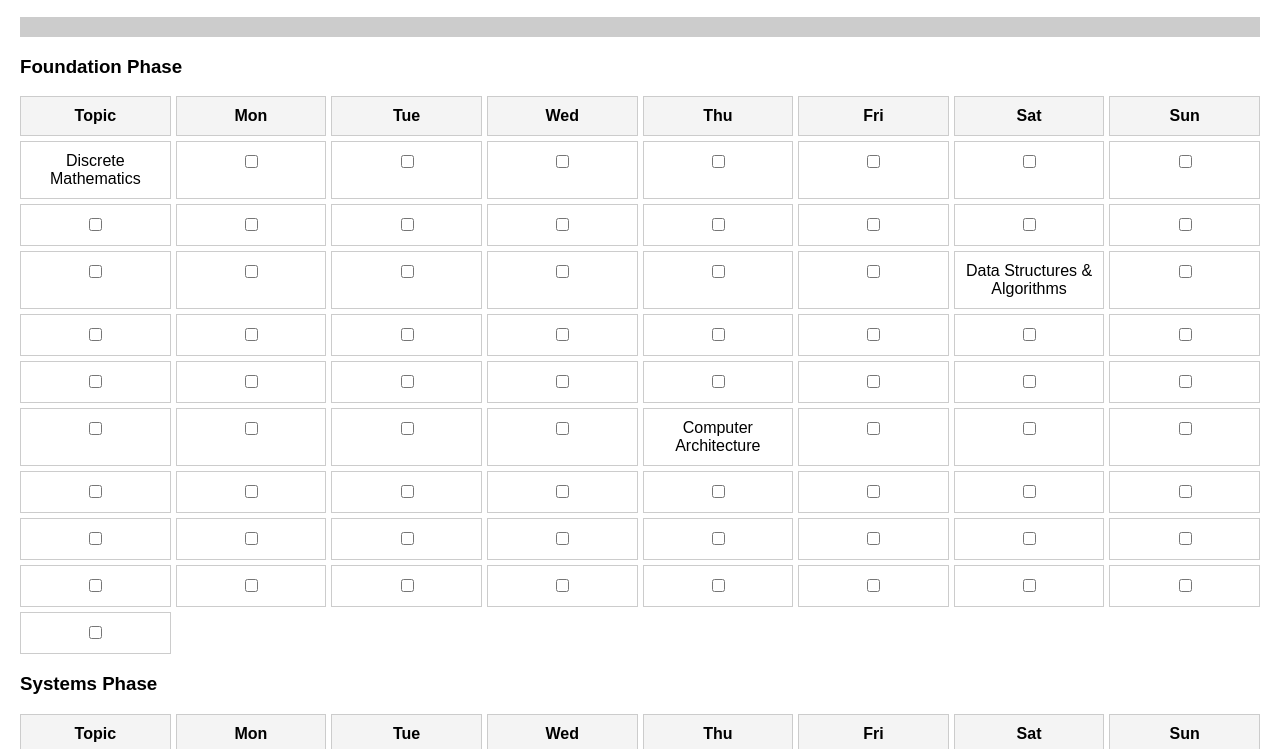
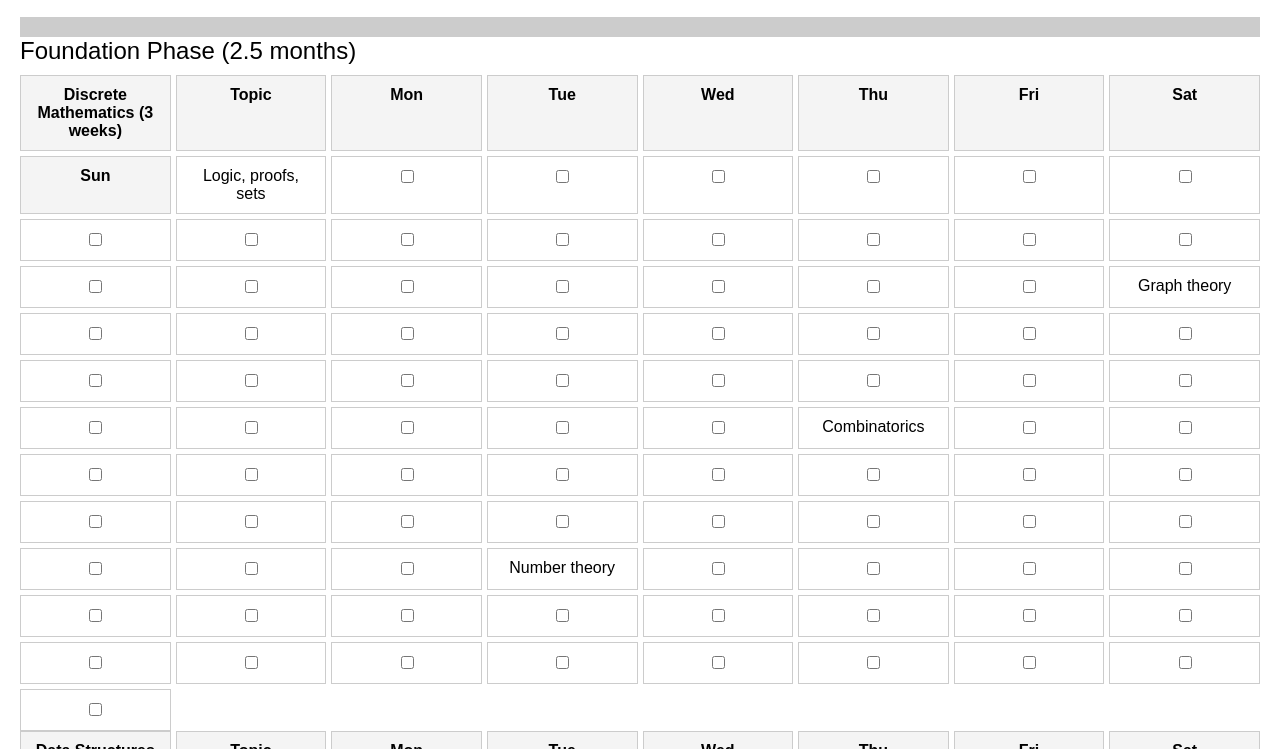
Before and after one commit to squirelboy360/cs, a plain HTML site: page index.html in a window 1280 px wide. Shown: the part 51-800 px from the top of the page. Drawn offline with Linux system fonts and the light colour scheme.

Commit message:
Update index.html

```diff
--- a/index.html
+++ b/index.html
@@ -6,6 +6,8 @@
     <title>CS Study Progress Tracker</title>
     <style>
         body { font-family: Arial, sans-serif; margin: 20px; }
+        .phase { margin-bottom: 30px; }
+        .phase-title { font-size: 1.5em; margin-bottom: 10px; }
         .calendar { display: grid; grid-template-columns: repeat(8, 1fr); gap: 5px; text-align: center; }
         .day, .header { padding: 10px; border: 1px solid #ccc; }
         .header { font-weight: bold; background: #f4f4f4; }
@@ -27,26 +29,26 @@
             const progressBar = document.getElementById("progress");
 
             const curriculum = [
-                { phase: "Foundation Phase", weeks: 10, topics: [
-                    { name: "Discrete Mathematics", weeks: 3 },
-                    { name: "Data Structures & Algorithms", weeks: 3 },
-                    { name: "Computer Architecture", weeks: 4 }
-                ]},
-                { phase: "Systems Phase", weeks: 10, topics: [
-                    { name: "Operating Systems", weeks: 3 },
-                    { name: "Computer Networks", weeks: 3 },
-                    { name: "Database Systems", weeks: 4 }
-                ]},
-                { phase: "Theory Phase", weeks: 8, topics: [
-                    { name: "Theory of Computation", weeks: 4 },
-                    { name: "Compiler Design", weeks: 4 }
-                ]},
-                { phase: "Advanced Phase", weeks: 12, topics: [
-                    { name: "Artificial Intelligence & Machine Learning", weeks: 6 },
-                    { name: "Systems Design & Engineering", weeks: 6 },
-                    { name: "Computer Graphics", weeks: 4 },
-                    { name: "Software Engineering", weeks: 4 }
-                ]}
+                { phase: "Foundation Phase", duration: "2.5 months", subjects: [
+                    { name: "Discrete Mathematics", weeks: 3, topics: ["Logic, proofs, sets", "Graph theory", "Combinatorics", "Number theory"] },
+                    { name: "Data Structures & Algorithms", weeks: 3, topics: ["Basic to advanced structures", "Algorithm analysis", "Sorting & searching", "Graph algorithms", "Algorithm design and analysis"] },
+                    { name: "Computer Architecture", weeks: 4, topics: ["Digital logic", "Assembly basics", "Memory hierarchy", "CPU architecture", "Microprocessors and microcontrollers"] }
+                ] },
+                { phase: "Systems Phase", duration: "2.5 months", subjects: [
+                    { name: "Operating Systems", weeks: 3, topics: ["Process management", "Memory management", "File systems", "OS security"] },
+                    { name: "Computer Networks", weeks: 3, topics: ["Network layers", "Protocols", "Network security", "Distributed computing basics", "Data communication"] },
+                    { name: "Database Systems", weeks: 4, topics: ["Database design", "Query optimization", "Transaction processing", "Distributed databases", "Database management systems"] }
+                ] },
+                { phase: "Theory Phase", duration: "2 months", subjects: [
+                    { name: "Theory of Computation", weeks: 4, topics: ["Automata theory", "Formal languages", "Computability", "Complexity theory", "Information theory and coding"] },
+                    { name: "Compiler Design", weeks: 4, topics: ["Lexical analysis", "Parsing", "Code generation", "Optimization"] }
+                ] },
+                { phase: "Advanced Phase", duration: "3 months", subjects: [
+                    { name: "Artificial Intelligence & Machine Learning", weeks: 6, topics: ["Search algorithms", "Machine learning basics", "Neural networks", "Natural language processing"] },
+                    { name: "Systems Design & Engineering", weeks: 6, topics: ["Distributed systems", "Cloud architecture", "System design patterns", "Scalability & reliability"] },
+                    { name: "Computer Graphics", weeks: 4, topics: ["Raster and vector graphics", "3D rendering", "Computer vision basics", "Graphics pipelines"] },
+                    { name: "Software Engineering", weeks: 4, topics: ["Software development life cycle", "Agile methodologies", "Design patterns", "Version control systems"] }
+                ] }
             ];
 
             let progress = JSON.parse(localStorage.getItem("progress")) || {};
@@ -54,48 +56,56 @@
             function renderPlan() {
                 studyPlan.innerHTML = "";
                 curriculum.forEach((section, phaseIndex) => {
-                    const sectionDiv = document.createElement("div");
-                    sectionDiv.innerHTML = `<h3>${section.phase}</h3>`;
+                    const phaseDiv = document.createElement("div");
+                    phaseDiv.classList.add("phase");
+                    phaseDiv.innerHTML = `<div class="phase-title">${section.phase} (${section.duration})</div>`;
 
-                    const table = document.createElement("div");
-                    table.classList.add("calendar");
+                    section.subjects.forEach((subject, subjectIndex) => {
+                        const subjectDiv = document.createElement("div");
+                        subjectDiv.classList.add("calendar");
+
+                        const subjectTitle = document.createElement("div");
+                        subjectTitle.classList.add("header");
+                        subjectTitle.textContent = `${subject.name} (${subject.weeks} weeks)`;
+                        subjectDiv.appendChild(subjectTitle);
 
                         const headers = ["Topic", "Mon", "Tue", "Wed", "Thu", "Fri", "Sat", "Sun"];
                         headers.forEach(header => {
-                        const div = document.createElement("div");
-                        div.classList.add("header");
-                        div.textContent = header;
-                        table.appendChild(div);
+                            const headerDiv = document.createElement("div");
+                            headerDiv.classList.add("header");
+                            headerDiv.textContent = header;
+                            subjectDiv.appendChild(headerDiv);
                         });
 
-                    section.topics.forEach((topic, topicIndex) => {
+                        subject.topics.forEach((topic, topicIndex) => {
                             const topicCell = document.createElement("div");
                             topicCell.classList.add("day");
-                        topicCell.textContent = topic.name;
-                        table.appendChild(topicCell);
+                            topicCell.textContent = topic;
+                            subjectDiv.appendChild(topicCell);
 
-                        // Add rows for each week based on the "weeks" field for each topic
-                        for (let week = 0; week < topic.weeks; week++) {
+                            for (let week = 0; week < subject.weeks; week++) {
                                 for (let day = 0; day < 7; day++) {
                                     const cell = document.createElement("div");
                                     cell.classList.add("day");
 
                                     const checkbox = document.createElement("input");
                                     checkbox.type = "checkbox";
-                                const key = `${phaseIndex}-${topicIndex}-${week}-${day}`;
+                                    const key = `${phaseIndex}-${subjectIndex}-${topicIndex}-${week}-${day}`;
                                     checkbox.checked = progress[key] || false;
 
                                     checkbox.addEventListener("change", () => toggleProgress(key, cell));
                                     if (checkbox.checked) cell.classList.add("completed");
 
                                     cell.appendChild(checkbox);
-                                table.appendChild(cell);
+                                    subjectDiv.appendChild(cell);
                                 }
                             }
                         });
 
-                    sectionDiv.appendChild(table);
-                    studyPlan.appendChild(sectionDiv);
+                        phaseDiv.appendChild(subjectDiv);
+                    });
+
+                    studyPlan.appendChild(phaseDiv);
                 });
                 updateProgress();
             }
@@ -114,9 +124,7 @@
 
             function updateProgress() {
                 const totalTasks = Object.keys(progress).length;
-                const totalWeeks = curriculum.reduce((sum, sec) => sum + sec.topics.reduce((sum2, topic) => sum2 + topic.weeks, 0), 0);
-                const totalDays = totalWeeks * 7; // Each week has 7 days
-                const percentage = (totalTasks / totalDays) * 100;
+                const percentage = (totalTasks / (curriculum.reduce((sum, section) => sum + section.subjects.reduce((subSum, subject) => subSum + subject.weeks * 7, 0), 0))) * 100;
                 progressBar.style.width = `${percentage}%`;
             }
 
```
Lines whose indentation alone changed are shown as unchanged.
